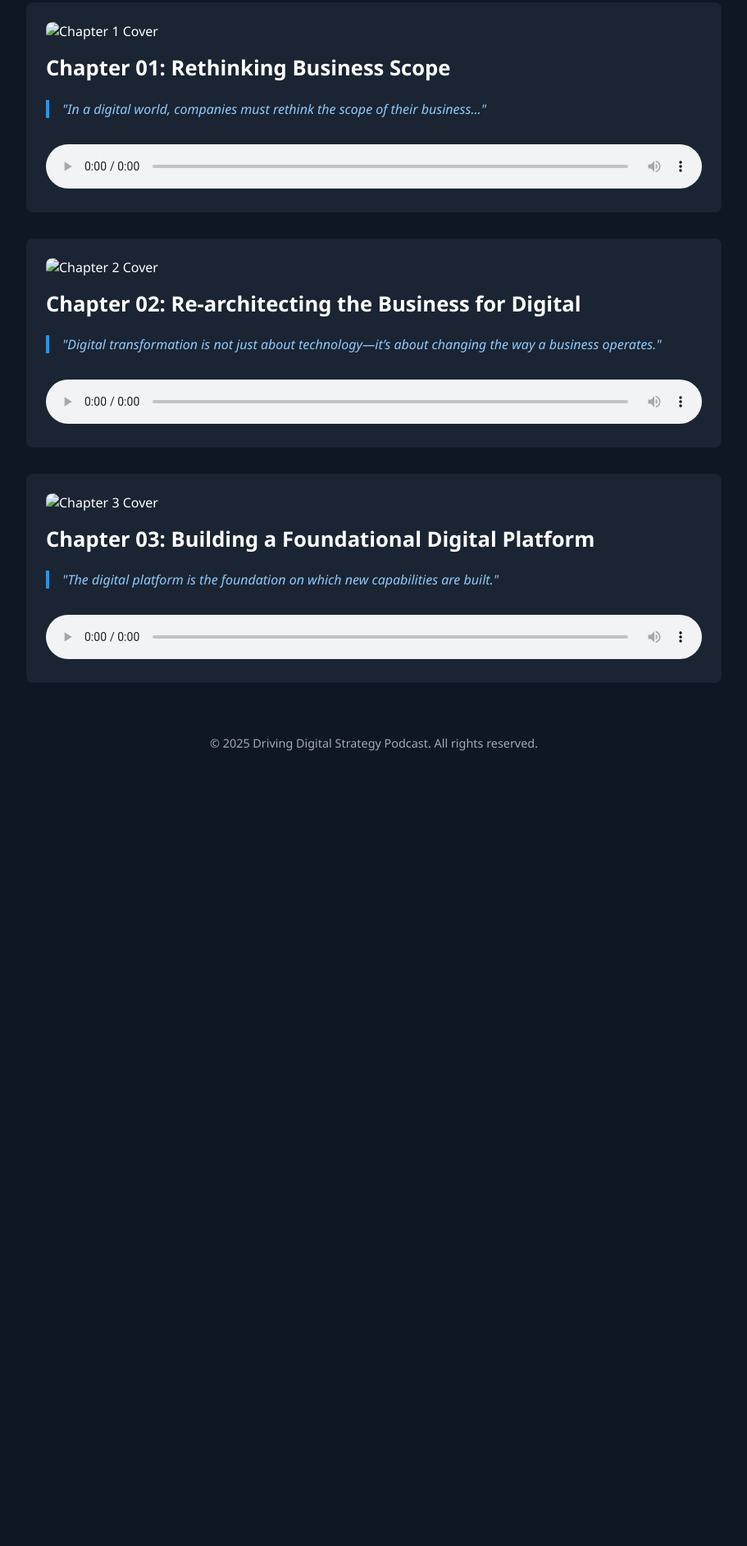
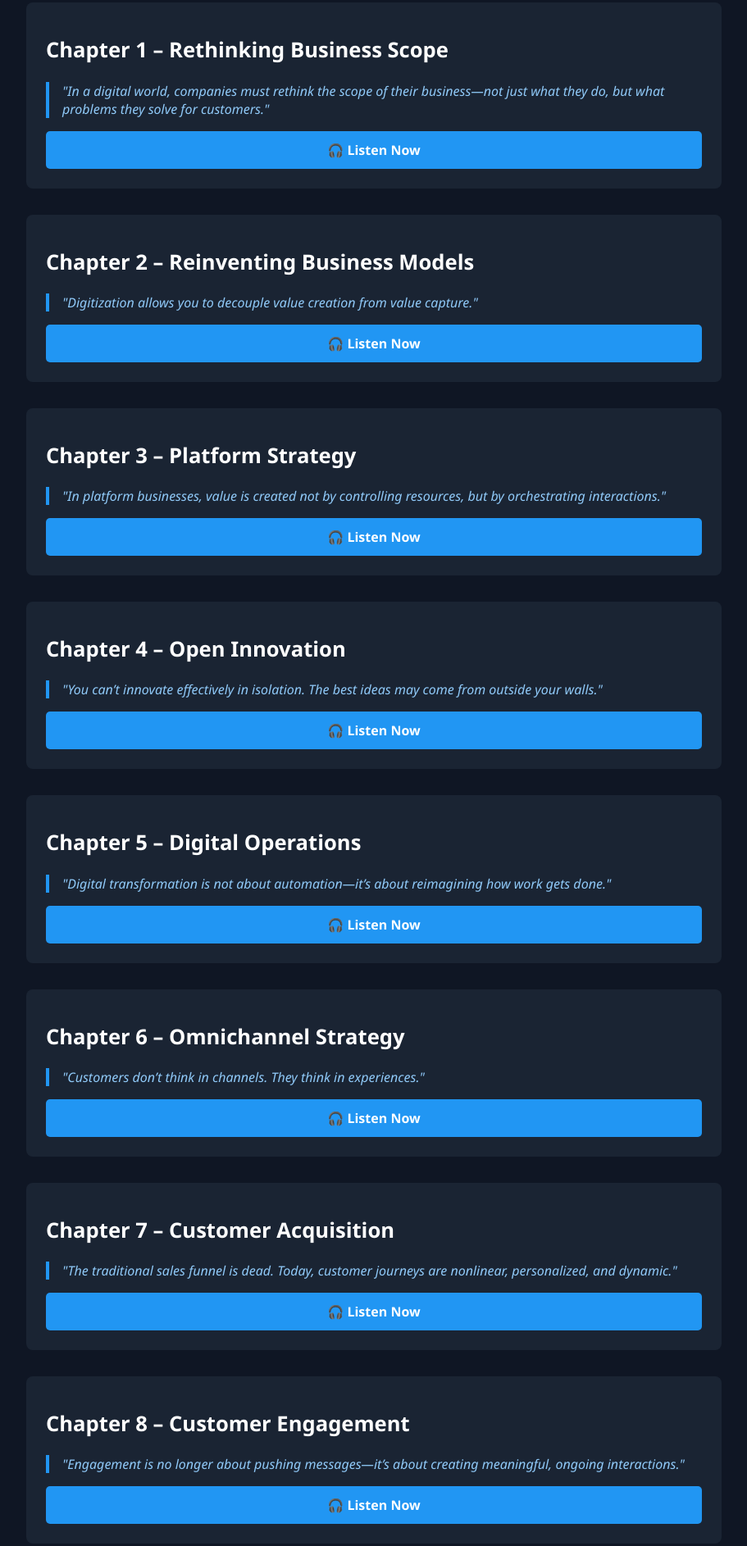
Before and after one commit to PCWA04/driving-digital-strategy, a plain HTML site: page index.html in a window 1280 px wide. Shown: the part 213-2099 px from the top of the page at 82% size, without its empty margins (184-1095 px from the left). Before the commit the page ends 1161 px from the top, so only its background shows below. Drawn offline with Linux system fonts and the light colour scheme.

Commit message:
Update index.html

```diff
--- a/index.html
+++ b/index.html
@@ -47,9 +47,19 @@
       padding-left: 1rem;
       margin: 1rem 0;
     }
-    audio {
-      width: 100%;
+    .listen-link {
+      display: block;
       margin-top: 1rem;
+      background-color: #2196f3;
+      color: #fff;
+      padding: 0.75rem 1rem;
+      text-align: center;
+      border-radius: 5px;
+      text-decoration: none;
+      font-weight: bold;
+    }
+    .listen-link:hover {
+      background-color: #1976d2;
     }
     footer {
       text-align: center;
@@ -66,33 +76,75 @@
   </header>
 
   <section class="episode">
-    <img src="images/ch01.jpg" alt="Chapter 1 Cover">
-    <h2>Chapter 01: Rethinking Business Scope</h2>
-    <blockquote>"In a digital world, companies must rethink the scope of their business..."</blockquote>
-    <audio controls>
-      <source src="audio/ch01.mp3" type="audio/mpeg">
-      Your browser does not support the audio element.
-    </audio>
+    <h2>Chapter 1 – Rethinking Business Scope</h2>
+    <blockquote>"In a digital world, companies must rethink the scope of their business—not just what they do, but what problems they solve for customers."</blockquote>
+    <a class="listen-link" href="https://drive.google.com/file/d/18hjw4Tfw82CC11NzwH-2WFwR5nWspqXc/view?usp=drive_link" target="_blank">🎧 Listen Now</a>
   </section>
 
   <section class="episode">
-    <img src="images/ch02.jpg" alt="Chapter 2 Cover">
-    <h2>Chapter 02: Re-architecting the Business for Digital</h2>
-    <blockquote>"Digital transformation is not just about technology—it’s about changing the way a business operates."</blockquote>
-    <audio controls>
-      <source src="audio/ch02.mp3" type="audio/mpeg">
-      Your browser does not support the audio element.
-    </audio>
+    <h2>Chapter 2 – Reinventing Business Models</h2>
+    <blockquote>"Digitization allows you to decouple value creation from value capture."</blockquote>
+    <a class="listen-link" href="https://drive.google.com/file/d/1Yfs16XczB0mhPjpsv7GR1o8jfviZmJD0/view?usp=drive_link" target="_blank">🎧 Listen Now</a>
   </section>
 
   <section class="episode">
-    <img src="images/ch03.jpg" alt="Chapter 3 Cover">
-    <h2>Chapter 03: Building a Foundational Digital Platform</h2>
-    <blockquote>"The digital platform is the foundation on which new capabilities are built."</blockquote>
-    <audio controls>
-      <source src="audio/ch03.mp3" type="audio/mpeg">
-      Your browser does not support the audio element.
-    </audio>
+    <h2>Chapter 3 – Platform Strategy</h2>
+    <blockquote>"In platform businesses, value is created not by controlling resources, but by orchestrating interactions."</blockquote>
+    <a class="listen-link" href="https://drive.google.com/file/d/19-sCLl4KOtuDs7ABk5XQRXv_dCmY_hwP/view?usp=drive_link" target="_blank">🎧 Listen Now</a>
+  </section>
+
+  <section class="episode">
+    <h2>Chapter 4 – Open Innovation</h2>
+    <blockquote>"You can’t innovate effectively in isolation. The best ideas may come from outside your walls."</blockquote>
+    <a class="listen-link" href="https://drive.google.com/file/d/1vjvUxtr36crGJYIKYZOx66ERx2HnLjru/view?usp=drive_link" target="_blank">🎧 Listen Now</a>
+  </section>
+
+  <section class="episode">
+    <h2>Chapter 5 – Digital Operations</h2>
+    <blockquote>"Digital transformation is not about automation—it’s about reimagining how work gets done."</blockquote>
+    <a class="listen-link" href="https://drive.google.com/file/d/1DGv1TfCtLMWgOedYWG0YNW_0uimN_aV6/view?usp=drive_link" target="_blank">🎧 Listen Now</a>
+  </section>
+
+  <section class="episode">
+    <h2>Chapter 6 – Omnichannel Strategy</h2>
+    <blockquote>"Customers don’t think in channels. They think in experiences."</blockquote>
+    <a class="listen-link" href="https://drive.google.com/file/d/12roRLgae9fdiWL7-_rJoF3oVUa5mTRiO/view?usp=drive_link" target="_blank">🎧 Listen Now</a>
+  </section>
+
+  <section class="episode">
+    <h2>Chapter 7 – Customer Acquisition</h2>
+    <blockquote>"The traditional sales funnel is dead. Today, customer journeys are nonlinear, personalized, and dynamic."</blockquote>
+    <a class="listen-link" href="https://drive.google.com/file/d/1fBCFJ_QVCWEpGtjsUNHBMEisN85IbEgV/view?usp=drive_link" target="_blank">🎧 Listen Now</a>
+  </section>
+
+  <section class="episode">
+    <h2>Chapter 8 – Customer Engagement</h2>
+    <blockquote>"Engagement is no longer about pushing messages—it’s about creating meaningful, ongoing interactions."</blockquote>
+    <a class="listen-link" href="https://drive.google.com/file/d/152KHANGH_1sKivwwnOZ-kas-vlKIkgGo/view?usp=drive_link" target="_blank">🎧 Listen Now</a>
+  </section>
+
+  <section class="episode">
+    <h2>Chapter 9 – Marketing Measurement</h2>
+    <blockquote>"You can’t manage what you can’t measure—but beware of measuring the wrong things."</blockquote>
+    <a class="listen-link" href="https://drive.google.com/file/d/1pYdxfck-uk1KLwI3DviJ4fZWSd9NUpkH/view?usp=drive_link" target="_blank">🎧 Listen Now</a>
+  </section>
+
+  <section class="episode">
+    <h2>Chapter 10 – Managing the Transition</h2>
+    <blockquote>"Culture eats strategy for breakfast, especially during digital transformation."</blockquote>
+    <a class="listen-link" href="https://drive.google.com/file/d/17xkUfNBud9Vf-yFMDFgqV7bSMZ8-AJLC/view?usp=drive_link" target="_blank">🎧 Listen Now</a>
+  </section>
+
+  <section class="episode">
+    <h2>Chapter 11 – Landing Dock</h2>
+    <blockquote>"Even the best ideas need a place to land—or they’ll crash before they scale."</blockquote>
+    <a class="listen-link" href="https://drive.google.com/file/d/1gBZW0K45d4fDVI46bD4znfYsbn3knczm/view?usp=drive_link" target="_blank">🎧 Listen Now</a>
+  </section>
+
+  <section class="episode">
+    <h2>Chapter 12 – Talent and Leadership</h2>
+    <blockquote>"You can buy technology, but you can’t buy transformation. That requires people."</blockquote>
+    <a class="listen-link" href="https://drive.google.com/file/d/1HHFjxB7T6TYDOPN9yN9oNqdMYeZroU0a/view?usp=drive_link" target="_blank">🎧 Listen Now</a>
   </section>
 
   <footer>
```
